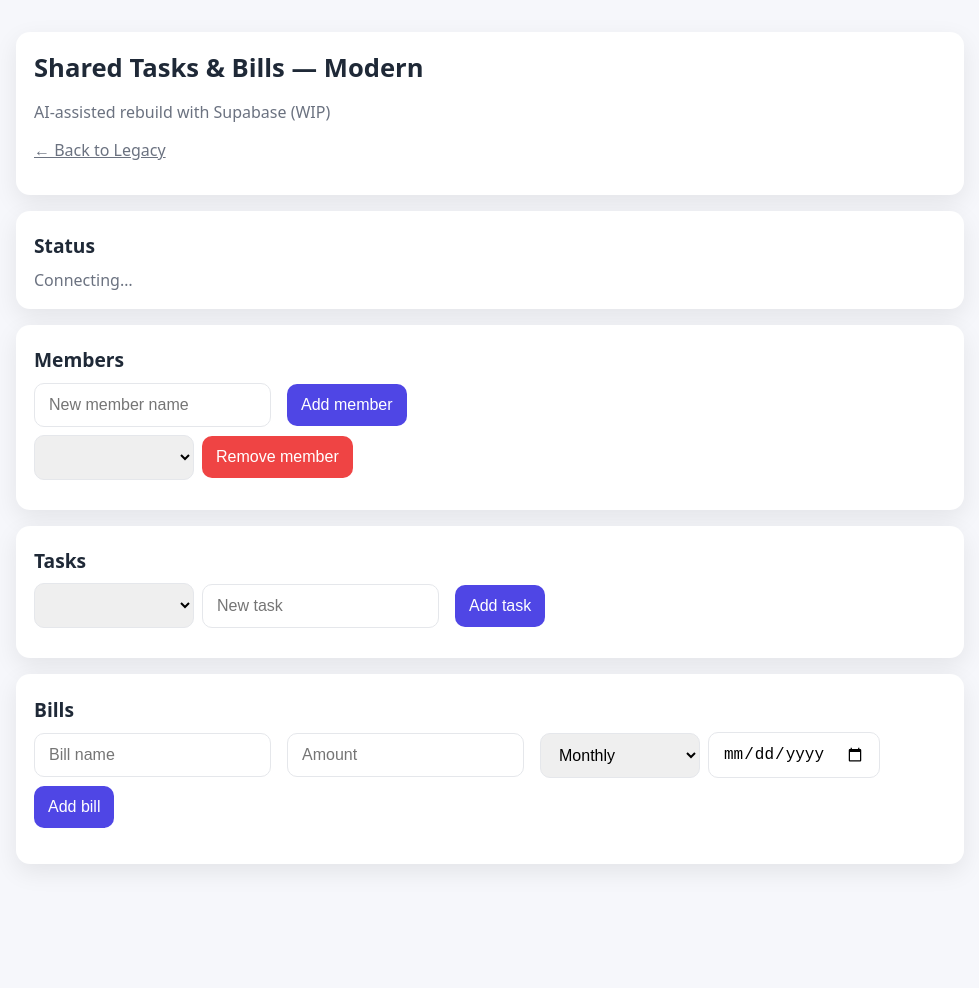
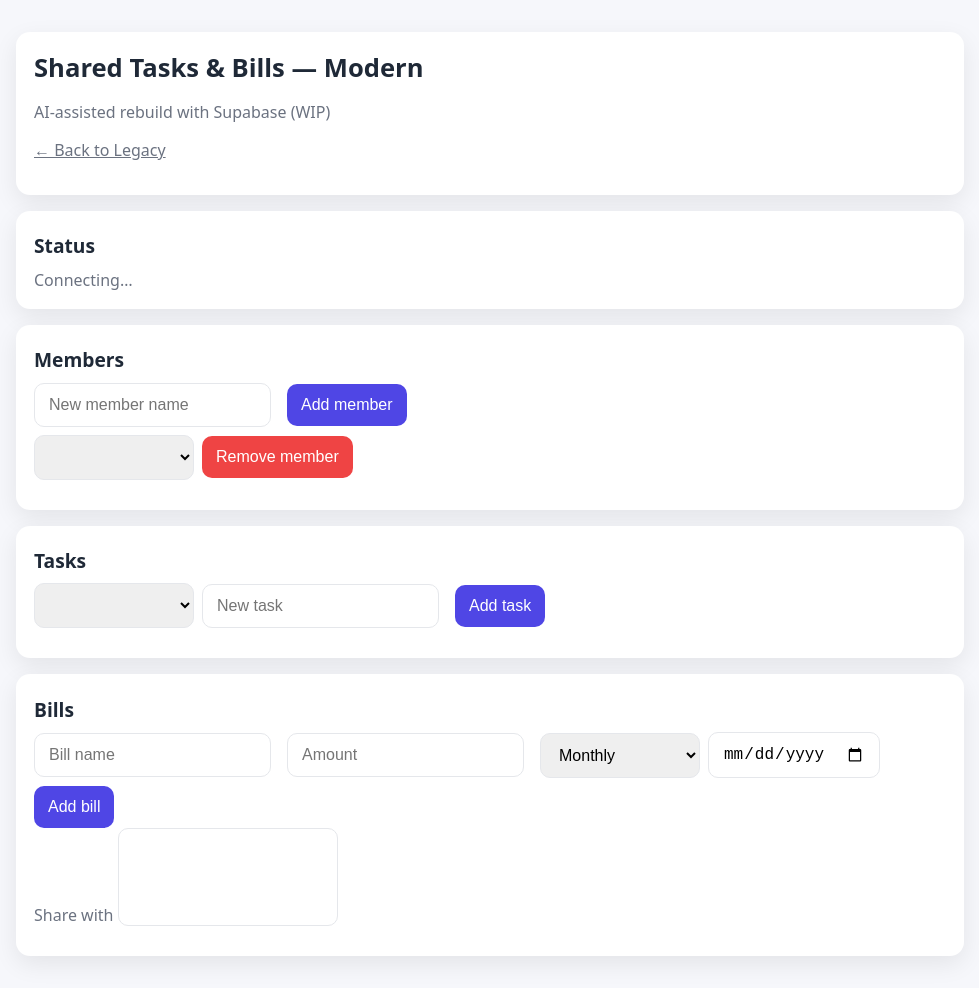
Before and after one commit to IrishDec/tasks-and-bills-ai-upgrade, a plain HTML site: page docs/modern/index.html in a window 1280 px wide. Shown: the whole page, without its empty margins (150-1129 px from the left). Before the commit the page ends 896 px from the top, so only its background shows below. Drawn offline with Linux system fonts and the light colour scheme; a script that the page names is missing.

Commit message:
Update index.html

```diff
--- a/docs/modern/index.html
+++ b/docs/modern/index.html
@@ -56,7 +56,9 @@
     <input id="billStart" type="date" title="Start date" />
     <button type="submit">Add bill</button>
   </form>
-  <div id="billMembersBox" class="row" style="gap:12px;margin-top:6px"></div>
+ <label class="subtle" for="billMembers">Share with</label>
+<select id="billMembers" multiple size="4" title="Hold Ctrl/Cmd to multi-select" style="min-width:220px;"></select>
+
   <ul id="billList"></ul>
 </div>
 
```
